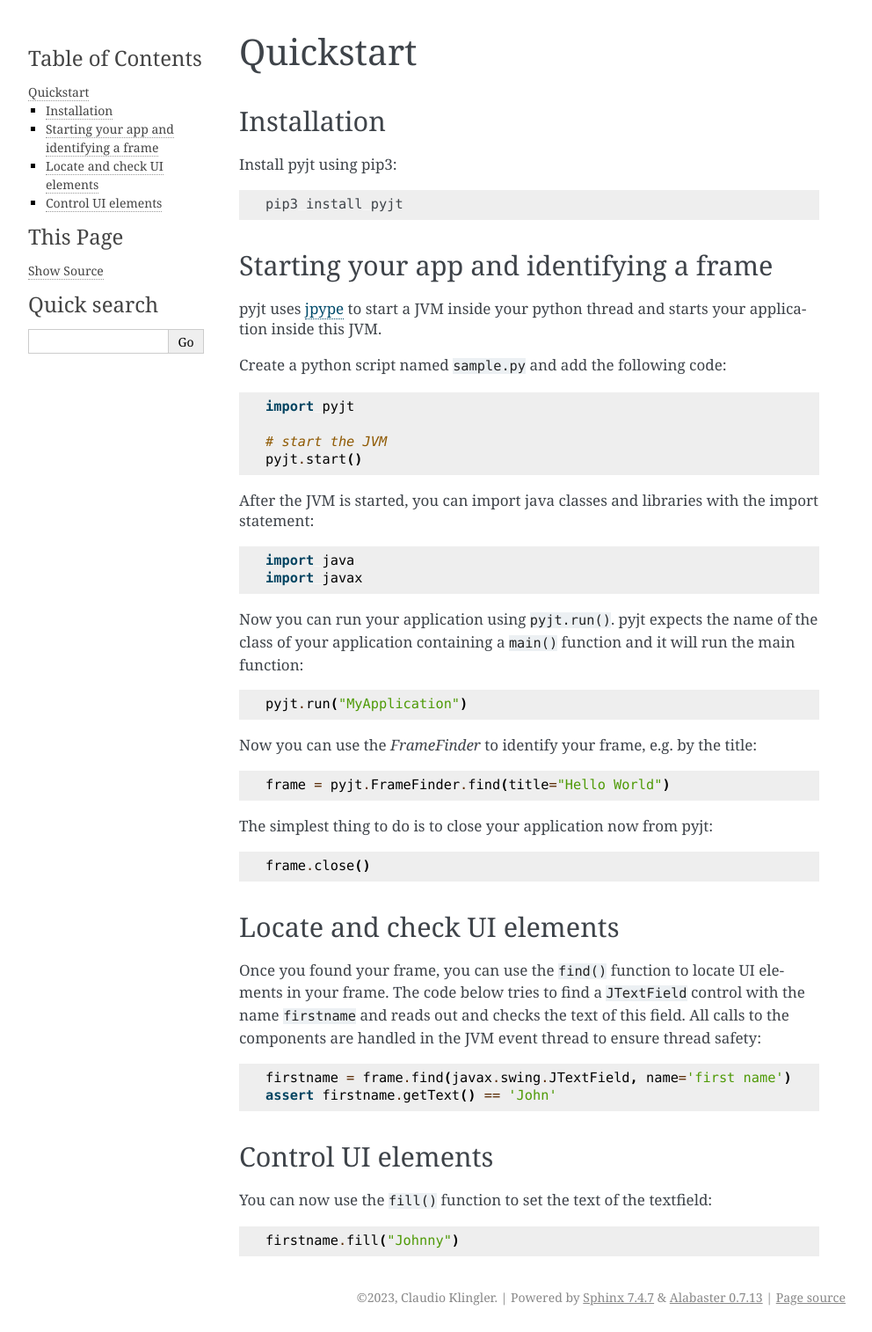
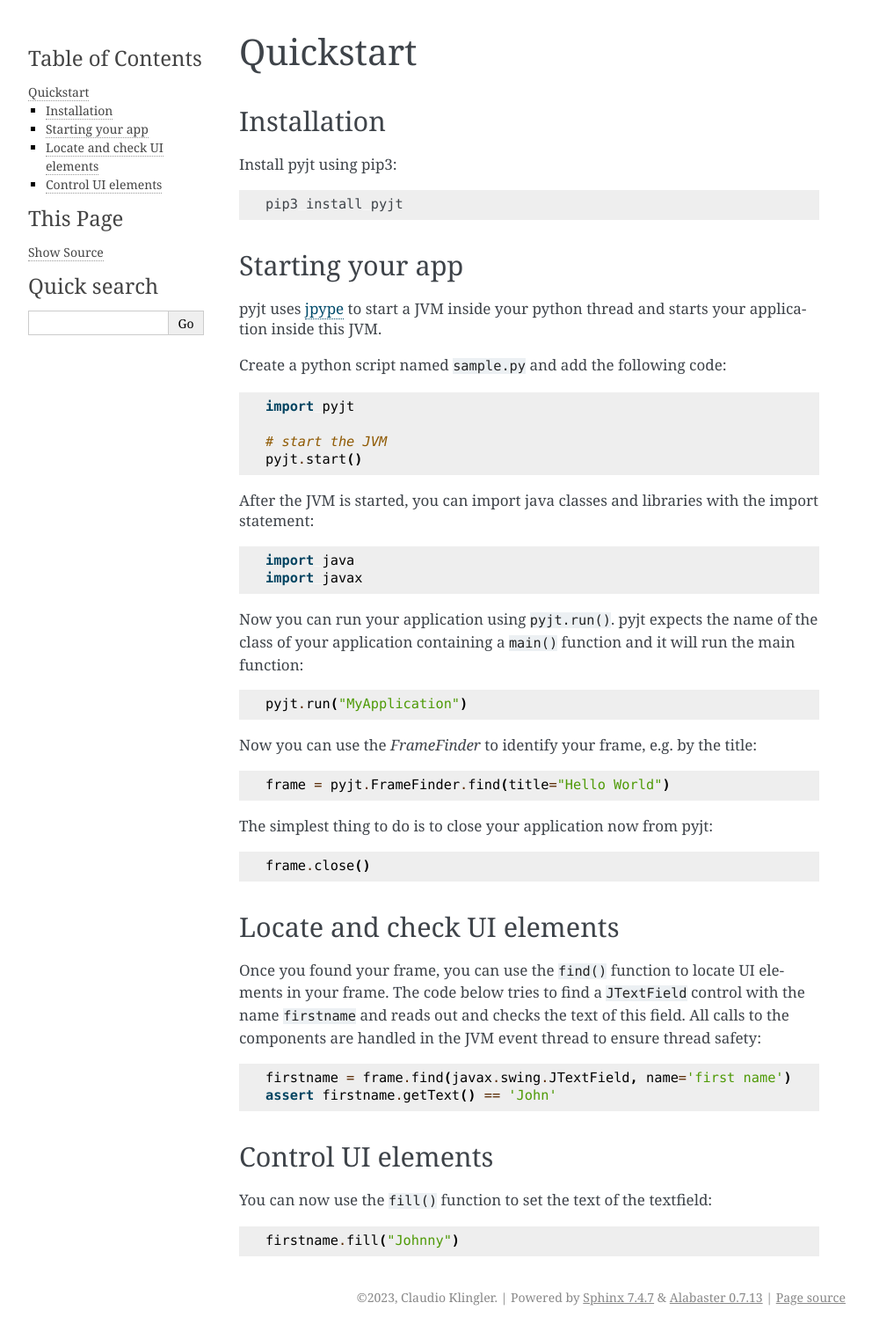
Before and after one commit to realtimeprojects/pyjt, a Sphinx documentation site: the page built from docs/quickstart.rst, in a window 1280 px wide. Shown: the whole page at 88% size, without its empty margins (148-1140 px from the left). Built offline with Sphinx 7.4.7, drawn with Linux system fonts in a browser that asks for light colours.

Commit message:
Improve documentation.

```diff
--- a/docs/quickstart.rst
+++ b/docs/quickstart.rst
@@ -10,8 +10,8 @@ Install pyjt using pip3:
 
     pip3 install pyjt
 
-Starting your app and identifying a frame
------------------------------------------
+Starting your app
+-----------------
 
 pyjt uses `jpype <https://github.com/jpype-project/jpype>`_ to start a JVM inside your python
 thread and starts your application inside this JVM.
```
